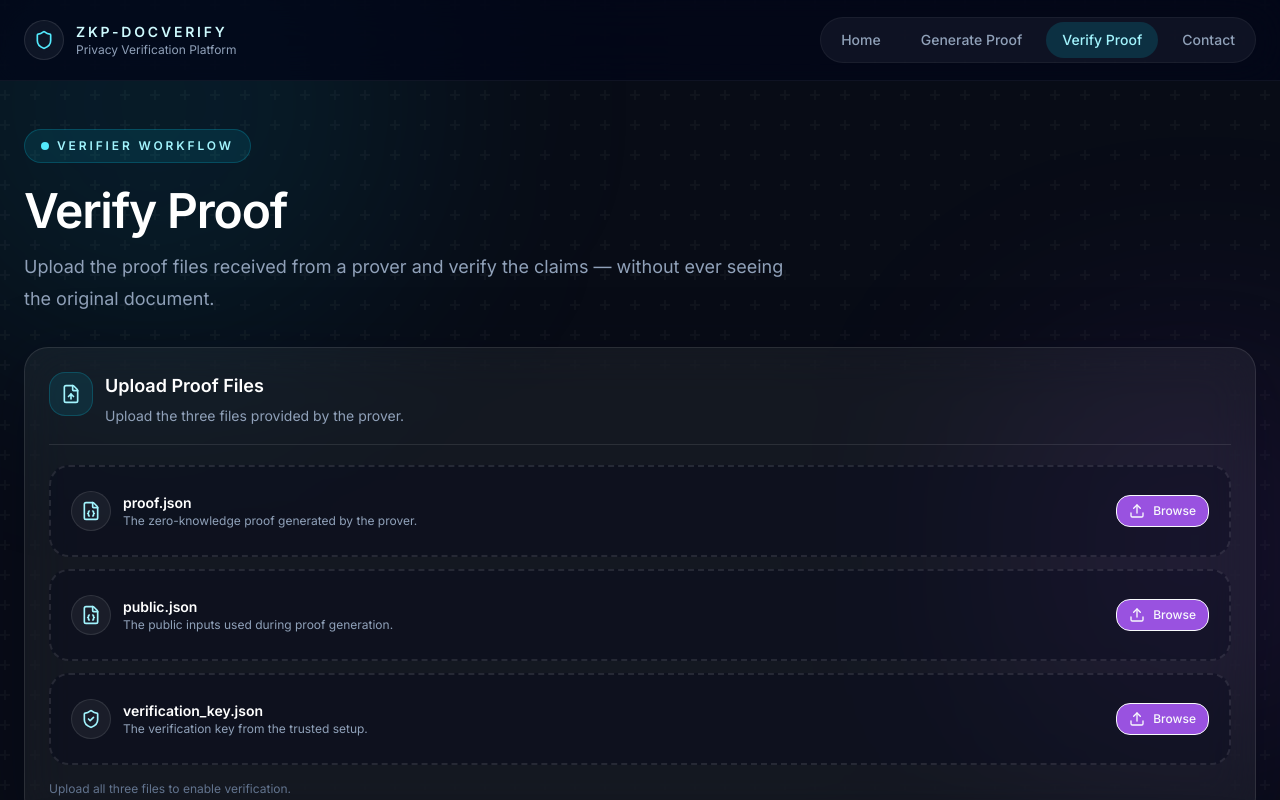
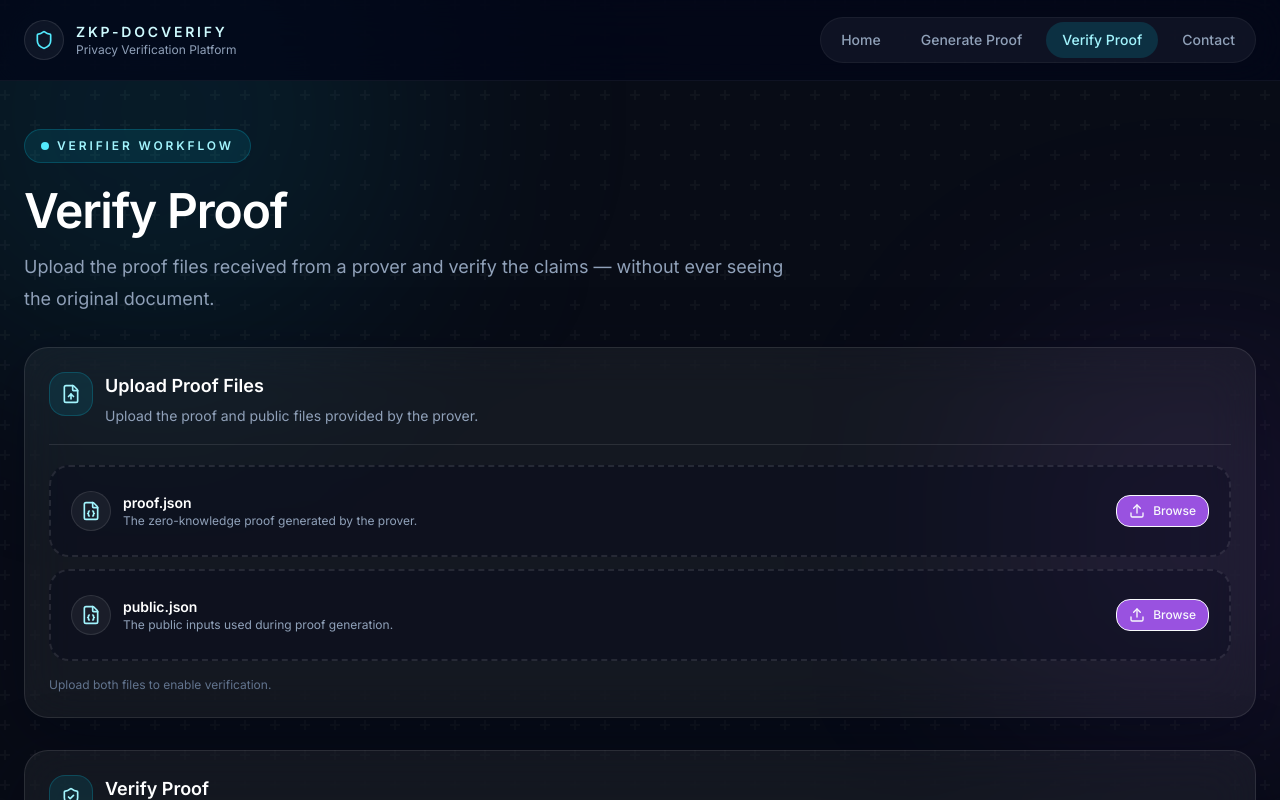
Before and after one commit to gaddamaditya/zk-document-verification-platform, a React (Vite) app in the folder zkp-verify/zkp-verify/: page /verify-proof in a window 1280 px wide. Shown: the top 800 px of the page. Built offline with nearby package versions, Linux system fonts and the light colour scheme.

Commit message:
Final presentation version

```diff
--- a/zkp-verify/zkp-verify/src/pages/GenerateProof.tsx
+++ b/zkp-verify/zkp-verify/src/pages/GenerateProof.tsx
@@ -637,7 +637,7 @@ export default function GenerateProof() {
         icon={Download}
       >
         <div className="space-y-3">
-          {['proof.json', 'public.json', 'verification_key.json'].map((file) => (
+          {['proof.json', 'public.json'].map((file) => (
             <div
               key={file}
               className="flex items-center justify-between rounded-xl border border-white/10 bg-slate-950/40 px-4 py-3"
@@ -655,8 +655,6 @@ export default function GenerateProof() {
                     window.open('http://localhost:3001/api/download/proof', '_blank');
                   } else if (file === 'public.json') {
                     window.open('http://localhost:3001/api/download/public', '_blank');
-                  } else if (file === 'verification_key.json') {
-                    window.open('http://localhost:3001/api/download/verification-key', '_blank');
                   }
                 }}
               >
--- a/zkp-verify/zkp-verify/src/pages/VerifyProof.tsx
+++ b/zkp-verify/zkp-verify/src/pages/VerifyProof.tsx
@@ -22,13 +22,13 @@ type VerificationState = 'idle' | 'verifying' | 'valid' | 'invalid' | 'error';
 /** Map ZKP engine claim names to human-readable labels */
 const CLAIM_LABELS: Record<string, string> = {
   NAME: 'Name Verification',
-  AGE_18_PLUS: 'Age ≥ 18 Verification',
+  AGE_18_PLUS: 'Age Verification (18+)',
   GENDER: 'Gender Verification',
   DOB: 'Date of Birth Verification',
-  STUDENT_NAME: 'Degree Verification',
-  RESULT: 'Academic Result Verification',
-  GRADE: 'CGPA Verification',
-  GRAND_TOTAL: 'Certificate Authenticity',
+  STUDENT_NAME: 'Student Name Verification',
+  RESULT: 'Result Verification',
+  GRADE: 'Grade Verification',
+  GRAND_TOTAL: 'Grand Total Verification',
 };
 
 interface FileSlot {
@@ -50,12 +50,6 @@ const fileSlots: FileSlot[] = [
     fieldName: 'public',
     description: 'The public inputs used during proof generation.',
     icon: FileJson,
-  },
-  {
-    label: 'verification_key.json',
-    fieldName: 'vkey',
-    description: 'The verification key from the trusted setup.',
-    icon: ShieldCheck,
   },
 ];
 
@@ -173,12 +167,11 @@ export default function VerifyProof() {
   const [files, setFiles] = useState<Record<string, File | null>>({
     proof: null,
     public: null,
-    vkey: null,
   });
   const [verificationState, setVerificationState] = useState<VerificationState>('idle');
   const [verifiedClaims, setVerifiedClaims] = useState<string[]>([]);
 
-  const allFilesSelected = files.proof && files.public && files.vkey;
+  const allFilesSelected = files.proof && files.public;
 
   const setFile = (field: string, file: File) => {
     setFiles((prev) => ({ ...prev, [field]: file }));
@@ -193,20 +186,19 @@ export default function VerifyProof() {
   };
 
   const reset = () => {
-    setFiles({ proof: null, public: null, vkey: null });
+    setFiles({ proof: null, public: null });
     setVerificationState('idle');
     setVerifiedClaims([]);
   };
 
   const handleVerify = async () => {
-    if (!files.proof || !files.public || !files.vkey) return;
+    if (!files.proof || !files.public) return;
     setVerificationState('verifying');
 
     try {
       const formData = new FormData();
       formData.append('proof', files.proof);
       formData.append('public', files.public);
-      formData.append('verificationKey', files.vkey);
 
       const res = await fetch('http://localhost:3001/api/verify-proof', {
         method: 'POST',
@@ -267,7 +259,7 @@ export default function VerifyProof() {
       {/* ── Section 1: Upload Proof Files ──────────────────────────── */}
       <Panel
         title="Upload Proof Files"
-        description="Upload the three files provided by the prover."
+        description="Upload the proof and public files provided by the prover."
         icon={FileUp}
       >
         <div className="space-y-3">
@@ -284,7 +276,7 @@ export default function VerifyProof() {
 
         {!allFilesSelected && (
           <p className="mt-4 text-xs text-slate-500">
-            Upload all three files to enable verification.
+            Upload both files to enable verification.
           </p>
         )}
       </Panel>
```
